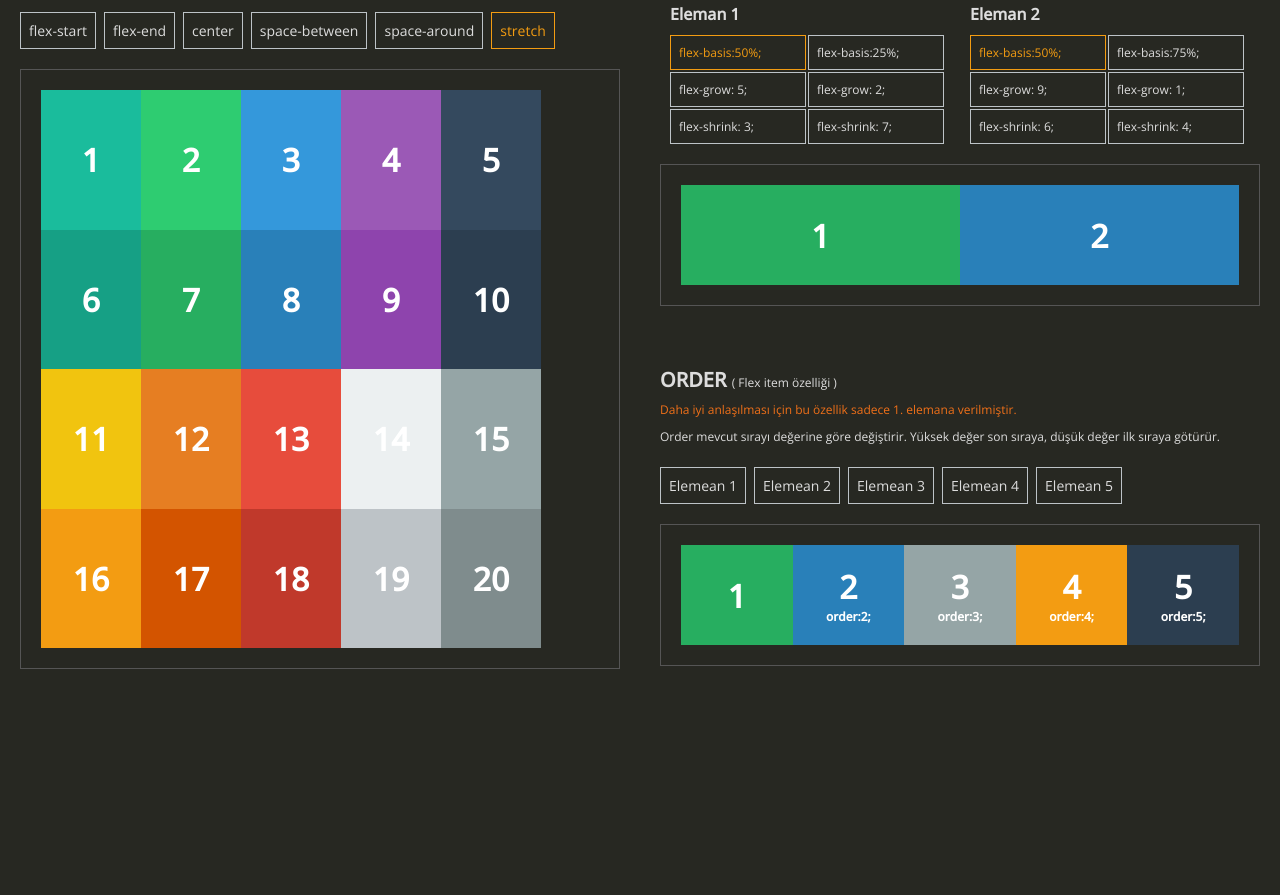
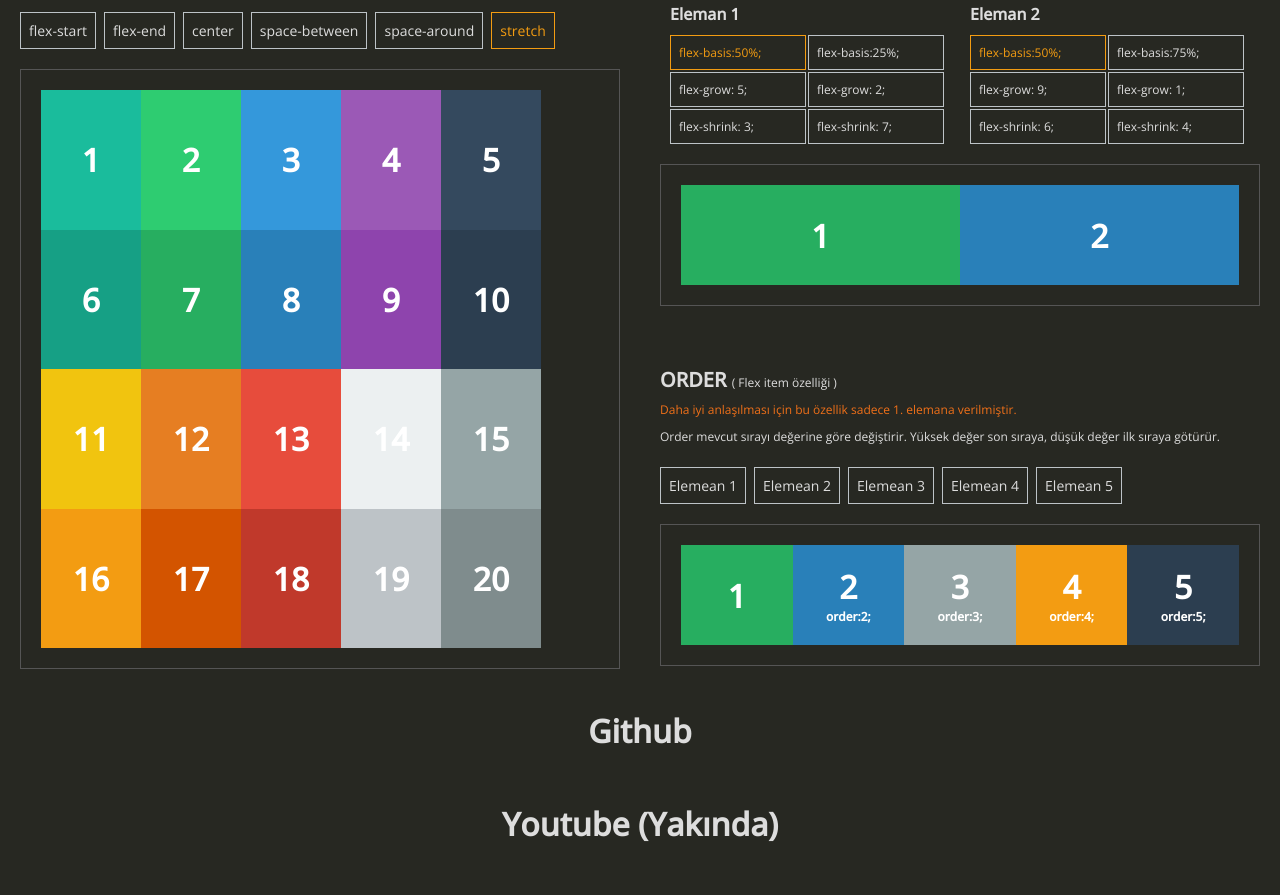
Before and after one commit to imyilmaz/flexbox-tips, a plain HTML site: page index.html in a window 1280 px wide. Shown: the part 1522-2417 px from the top of the page. Before the commit the page ends 2231 px from the top, so only its background shows below. Drawn offline with nearby package versions, Linux system fonts and the light colour scheme.

Commit message:
link eklemeleri.

```diff
--- a/assets/scss/global.scss
+++ b/assets/scss/global.scss
@@ -64,6 +64,14 @@ h2{
 h3{
     font-size: 1rem; color: var(--color-head);
     padding-bottom: 10px;
+}
+h6{
+    font-size: 2rem;  text-align: center;
+    padding-bottom: 50px;
+    a{
+        display: block;
+        color: var(--color-head);
+    }
 }
 ul{
     li{
--- a/index.html
+++ b/index.html
@@ -508,5 +508,7 @@
             </div>
         </div>
     </div>
+    <h6><a href="https://github.com/imyilmaz/flexbox-tips">Github</h6>
+    <h6><a href="javascript:;">Youtube (Yakında)</h6>
 </body>
 </html>
```
Also changed, not shown: assets/scss/global.css, 1 other file.
